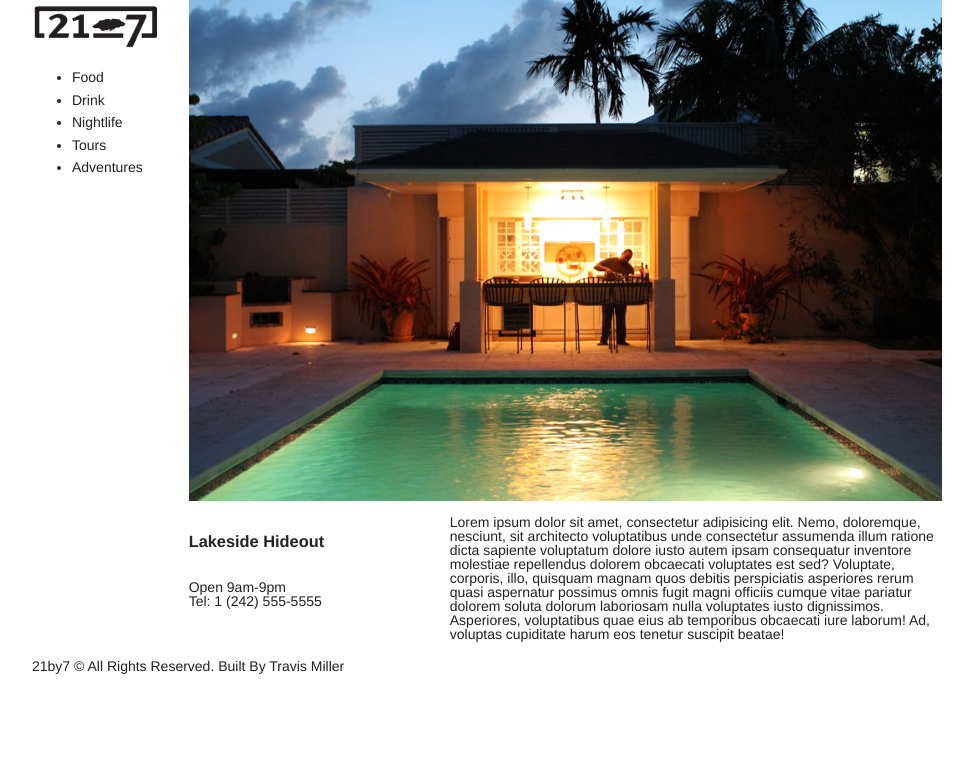
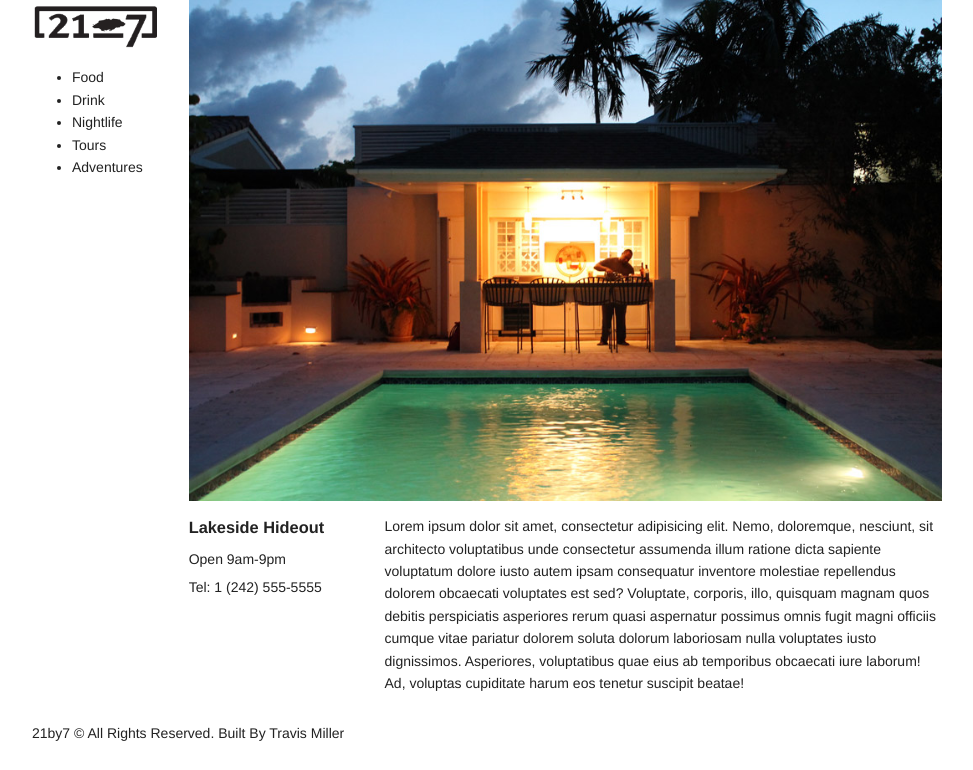
Before and after one commit to tbmiller/21by7, a PHP site: page /location.php in a window 1280 px wide. Shown: the part 30-800 px from the top of the page, without its empty margins (153-1126 px from the left). Run offline with PHP 8.4, Linux system fonts and the light colour scheme; some libraries are stand-ins or nearby versions.

Commit message:
Updated Prototype

```diff
--- a/location.php
+++ b/location.php
@@ -34,18 +34,18 @@
 
 
 						<br />
-						<br />
 						<div class="row">
-							<div class="four columns">
+							<div class="three columns">
 								<h3>Lakeside Hideout</h3>
-								<br />
-								Open 9am-9pm<br />
+								Open 9am-9pm<br /><br />
 								Tel: 1 (242) 555-5555
 
 							</div>
-							<div class="eight columns">
+							<div class="nine columns">
 
-							Lorem ipsum dolor sit amet, consectetur adipisicing elit. Nemo, doloremque, nesciunt, sit architecto voluptatibus unde consectetur assumenda illum ratione dicta sapiente voluptatum dolore iusto autem ipsam consequatur inventore molestiae repellendus dolorem obcaecati voluptates est sed? Voluptate, corporis, illo, quisquam magnam quos debitis perspiciatis asperiores rerum quasi aspernatur possimus omnis fugit magni officiis cumque vitae pariatur dolorem soluta dolorum laboriosam nulla voluptates iusto dignissimos. Asperiores, voluptatibus quae eius ab temporibus obcaecati iure laborum! Ad, voluptas cupiditate harum eos tenetur suscipit beatae!</div>
+<p>Lorem ipsum dolor sit amet, consectetur adipisicing elit. Nemo, doloremque, nesciunt, sit architecto voluptatibus unde consectetur assumenda illum ratione dicta sapiente voluptatum dolore iusto autem ipsam consequatur inventore molestiae repellendus dolorem obcaecati voluptates est sed? Voluptate, corporis, illo, quisquam magnam quos debitis perspiciatis asperiores rerum quasi aspernatur possimus omnis fugit magni officiis cumque vitae pariatur dolorem soluta dolorum laboriosam nulla voluptates iusto dignissimos. Asperiores, voluptatibus quae eius ab temporibus obcaecati iure laborum! Ad, voluptas cupiditate harum eos tenetur suscipit beatae!</p>
+
+							</div>
 						</div>
 				    </div>
 				</div>
```
